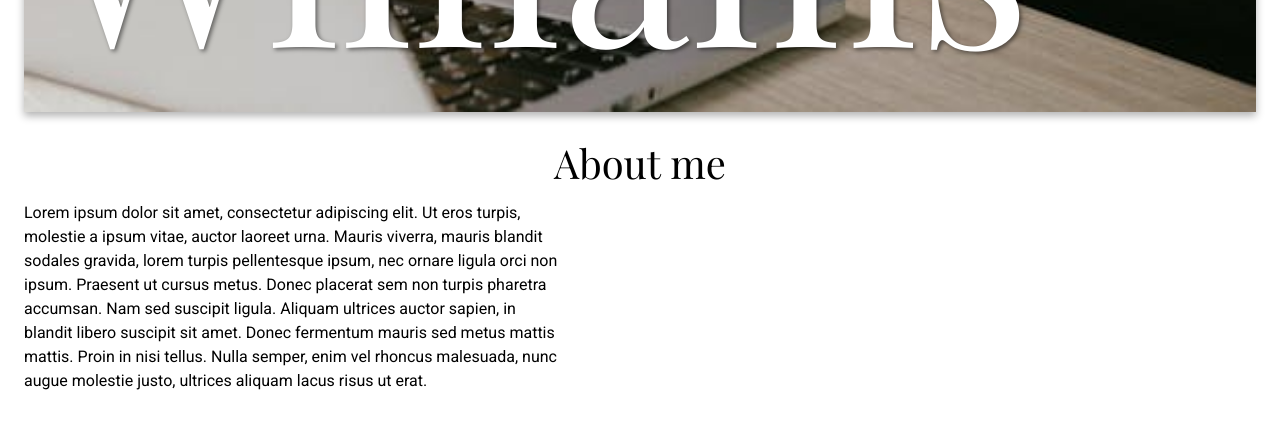
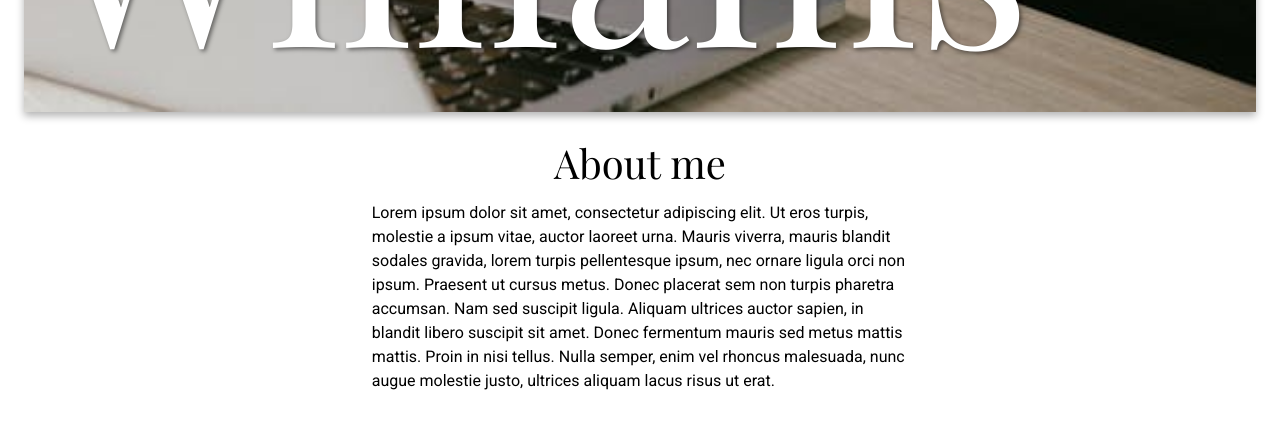
Before and after one commit to Murfew/Homepage, a website built with webpack: page src/index.html in a window 1280 px wide. Shown: the part 1760-2182 px from the top of the page. Built offline with nearby package versions, Linux system fonts and the light colour scheme; a web font is replaced by a local one.

Commit message:
fixed about-me text alignment for large mobile-tablet size

```diff
--- a/src/style.css
+++ b/src/style.css
@@ -81,6 +81,9 @@ h2 {
 
 #about-me {
   margin-bottom: 6rem;
+  display: flex;
+  flex-direction: column;
+  align-items: center;
 }
 
 #about-me p {
@@ -157,6 +160,7 @@ h2 {
 
 #contact-me img {
   margin-top: 2.5rem;
+  width: 100%;
 }
 
 @media (width >= 375px) {
@@ -168,3 +172,5 @@ h2 {
     margin-bottom: 2rem;
   }
 }
+
+@media (width);
```
